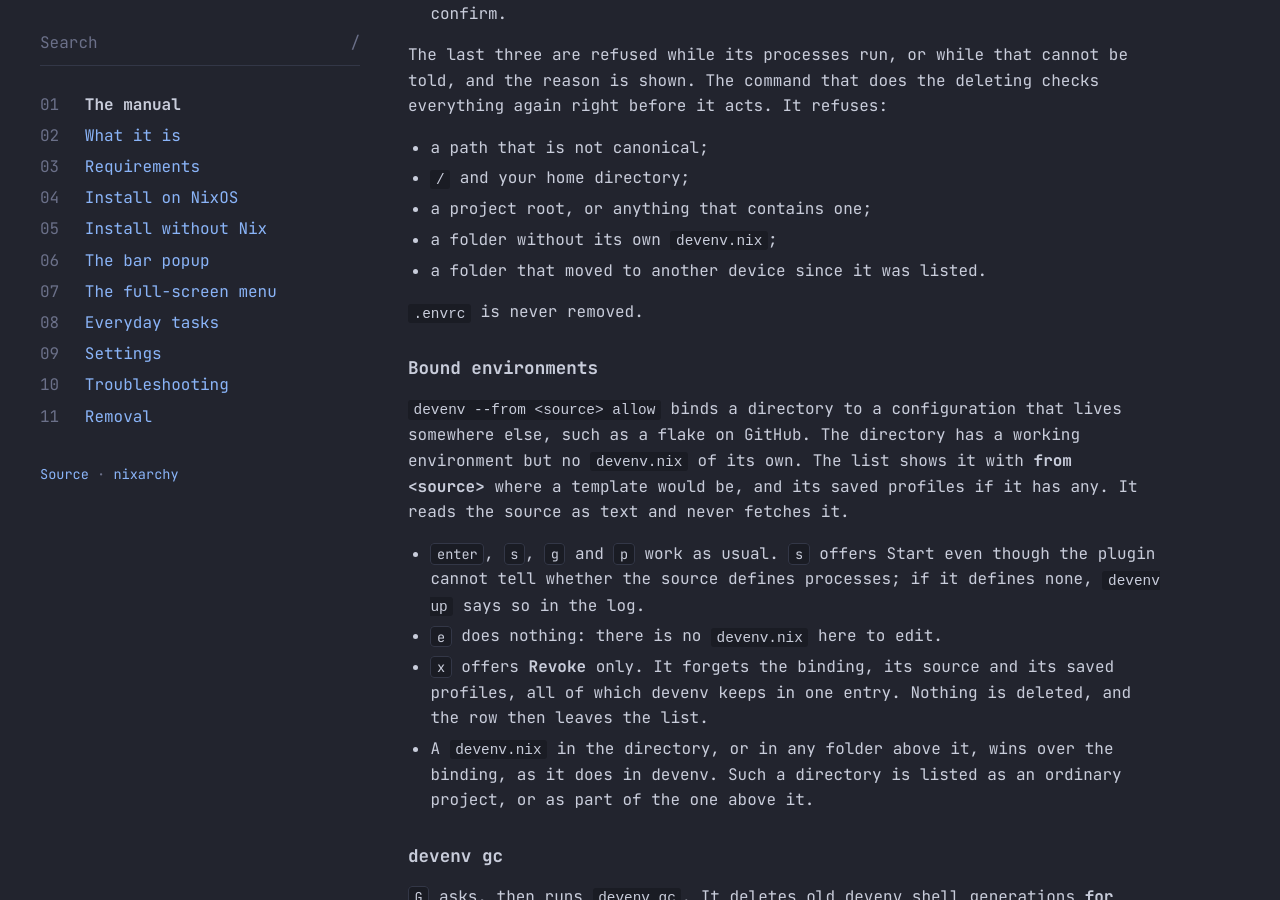
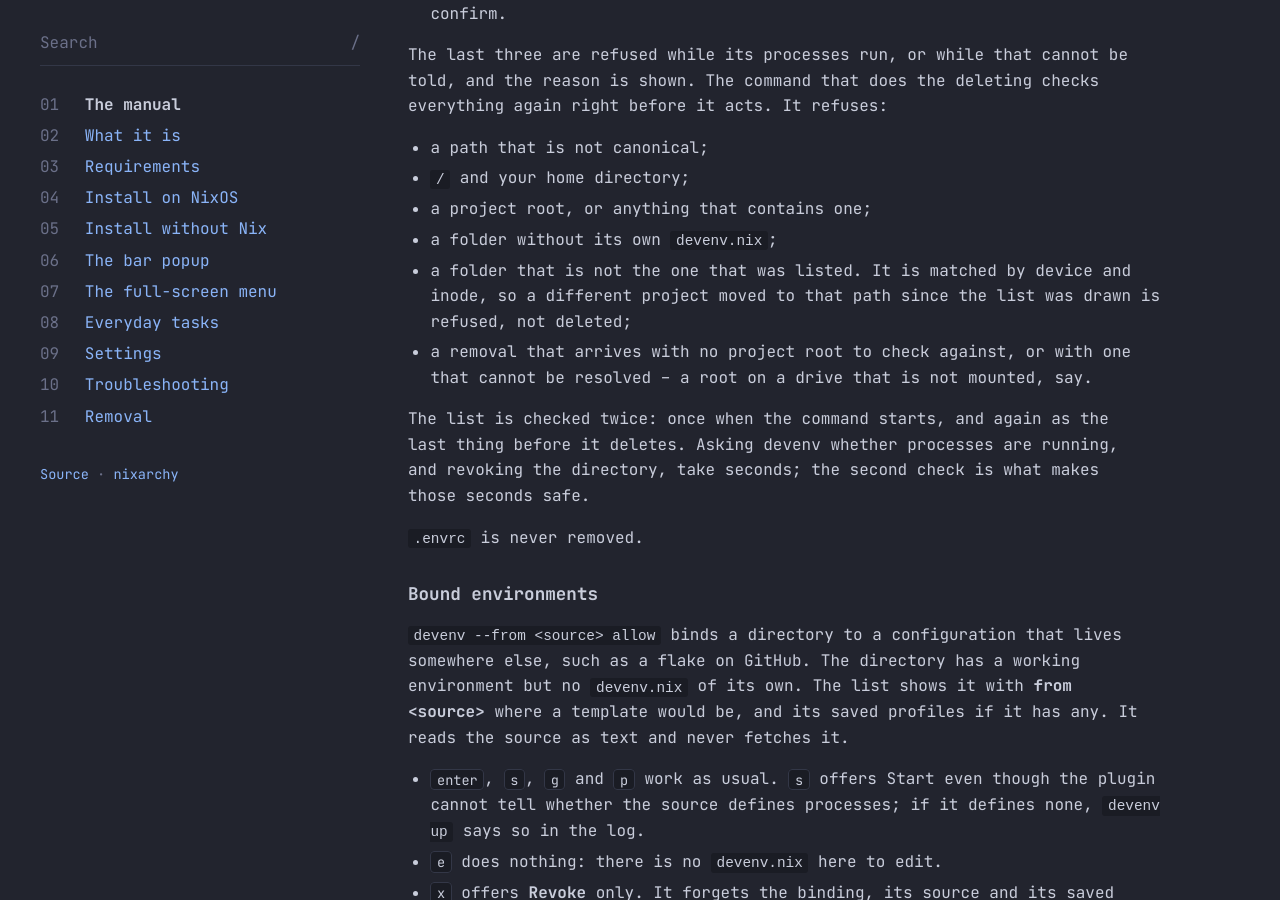
Before and after one commit to olafkfreund/nixarchy-devenv, a Jekyll site: the page built from docs/usage.md, in a window 1280 px wide and 900 px high, scrolled down 6056 px. Built offline with Jekyll 4.4.1, drawn with Linux system fonts in a browser that asks for light colours.

Commit message:
docs: removal is matched by identity, needs roots, and checks twice (#9, step 5)
README's Safety list, docs/usage.md's removal prose and AGENTS.md's removal
bullet all still described the old contract: a folder that "moved to another
device". A device number names the filesystem, so that sentence promised
something the code never did.

All three now say the directory is matched by device and inode, that at least
one project root is required and every one must resolve, and that the whole
list is checked twice -- the second time as the last statement before the
delete, because the status call and the revoke in between take seconds.

AGENTS.md also names verify_target and the rule that nothing may be inserted
between its second call and the rm, so the next person to edit that function
knows why it is called twice.

Co-Authored-By: Claude Opus 5 (1M context) <noreply@anthropic.com>
Claude-Session: https://claude.ai/code/session_01WFDvHgxkWvuiANQDEum76J

```diff
--- a/docs/usage.md
+++ b/docs/usage.md
@@ -240,7 +240,16 @@ everything again right before it acts. It refuses:
 - `/` and your home directory;
 - a project root, or anything that contains one;
 - a folder without its own `devenv.nix`;
-- a folder that moved to another device since it was listed.
+- a folder that is not the one that was listed. It is matched by device and
+  inode, so a different project moved to that path since the list was drawn
+  is refused, not deleted;
+- a removal that arrives with no project root to check against, or with one
+  that cannot be resolved -- a root on a drive that is not mounted, say.
+
+The list is checked twice: once when the command starts, and again as the
+last thing before it deletes. Asking devenv whether processes are running,
+and revoking the directory, take seconds; the second check is what makes
+those seconds safe.
 
 `.envrc` is never removed.
 
```
Also changed, not shown: AGENTS.md (+11 -2 lines), README.md.
